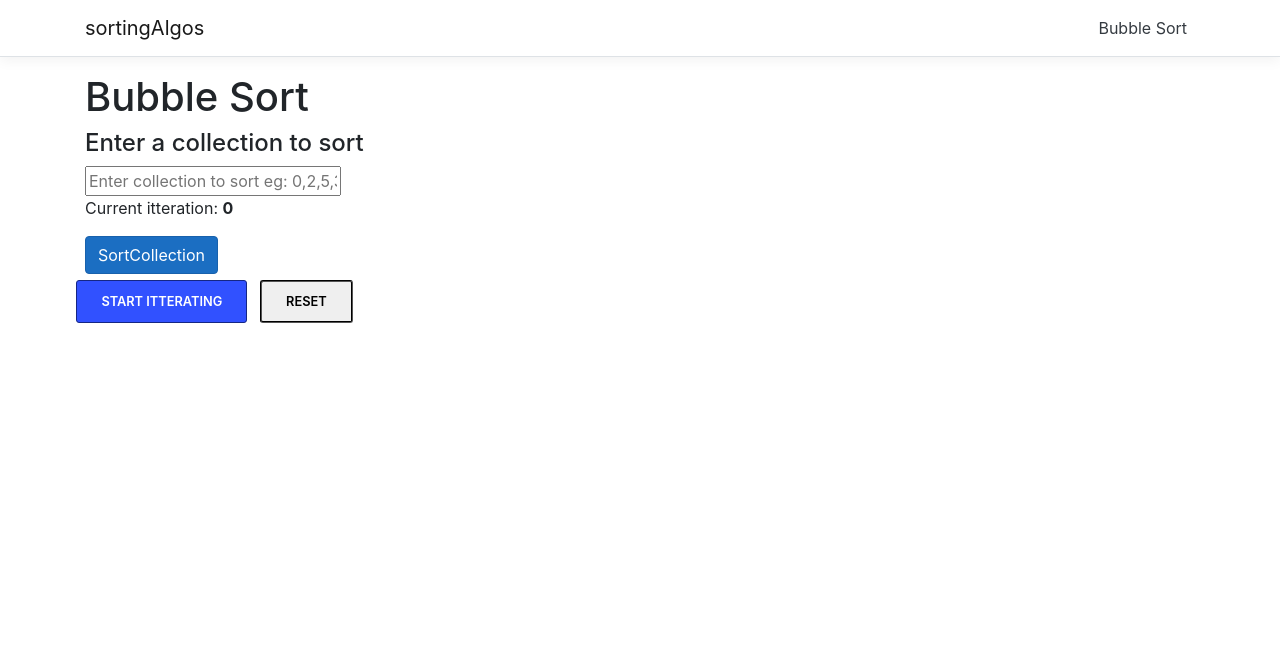
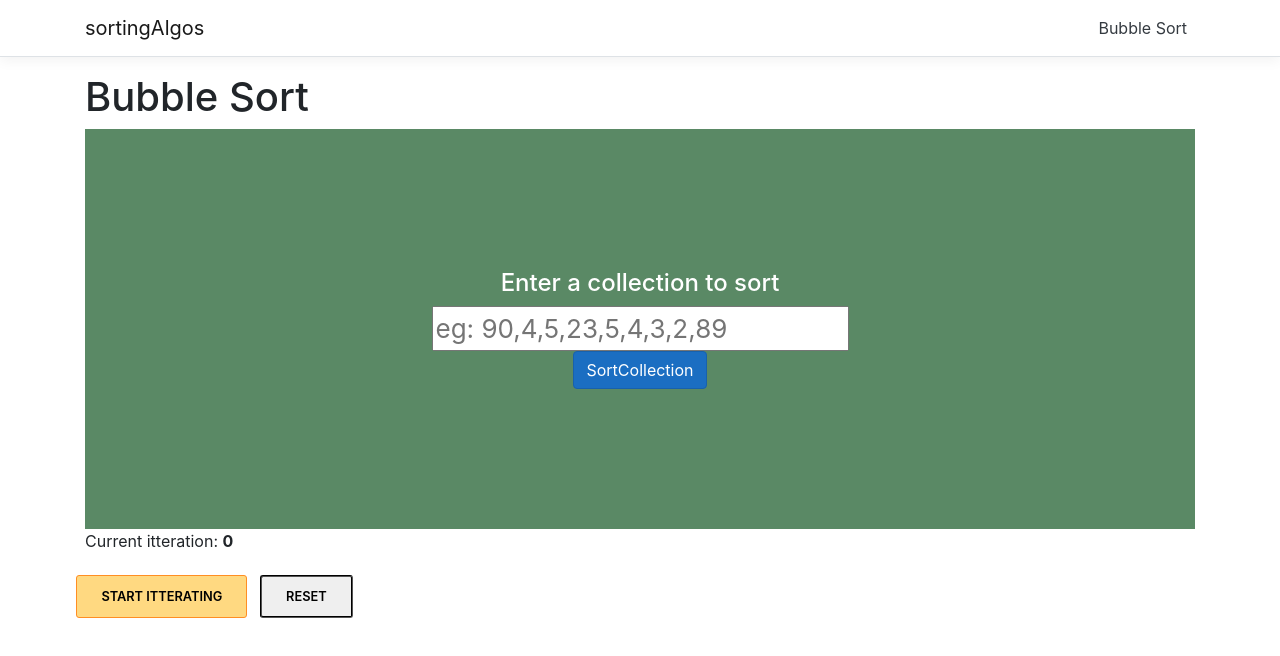
Before and after one commit to GorginZ/sortingAlgos, a React (Create React App) app in the folder ClientApp/: page /bubble-sort in a window 1280 px wide. Shown: the top 656 px of the page. Built offline with nearby package versions, Linux system fonts and the light colour scheme.

Commit message:
diffent colours for bar elements

```diff
--- a/ClientApp/src/components/BubbleSort.jsx
+++ b/ClientApp/src/components/BubbleSort.jsx
@@ -30,7 +30,6 @@ export class BubbleSort extends Component {
       .then((data) => this.setState({ collection: data }));
   };
 
-
   async populateCollection() {
     const response = await fetch("sorter");
     const data = await response.json();
@@ -47,32 +46,29 @@ export class BubbleSort extends Component {
           {(currentItteration) => (
             <>
               <h1>Bubble Sort</h1>
-              <div>
+
+              <Graph
+                className="graphElement"
+                data={this.state.collection[currentItteration]}
+              ></Graph>
+
+              <div className="inputContainer">
                 <h4>Enter a collection to sort</h4>
                 <input
-                  placeholder="Enter collection to sort eg: 0,2,5,3,2,1,3"
+                  className="inputField"
+                  placeholder="eg: 90,4,5,23,5,4,3,2,89"
                   onChange={this.handleChange}
                 ></input>
+                <button
+                  className="btn btn-primary"
+                  onClick={this.getSortedItterationsData}
+                >
+                  SortCollection
+                </button>
               </div>
-              <Graph className="graphElement"
-                data={this.state.collection[currentItteration]}
-              ></Graph>
               <p aria-live="polite">
-                Current itteration:{" "}
-                <strong>{currentItteration}</strong>
+                Current itteration: <strong>{currentItteration}</strong>
               </p>
-              <button
-                className="btn btn-primary"
-                onClick={this.getSortedItterationsData}
-              >
-                SortCollection
-              </button>
-              {/* <button
-                className="btn btn-primary"
-                onClick={this.incrementItteration}
-              >
-                Itterate
-              </button> */}
             </>
           )}
         </TimerContext.Consumer>
--- a/ClientApp/src/custom.css
+++ b/ClientApp/src/custom.css
@@ -1,10 +1,34 @@
 /* Provide sufficient contrast against white background */
 a {
-  color: #0366d6;
+  color: #a65b79;
 }
 
 code {
   color: #E01A76;
+}
+/* .inputField{
+  text-align: center;
+  background-color: #282c34;
+  min-width: 50vh;
+  display: flex;
+  flex-direction: column;
+  align-items: center;
+  justify-content: center;
+  font-size: calc(10px + 2vmin);
+  color: white;
+
+} */
+.inputContainer {
+  text-align: center;
+  background-color: #5a8965;
+  min-height: 50vh;
+  display: flex;
+  flex-direction: column;
+  align-items: center;
+  justify-content: center;
+  font-size: calc(10px + 2vmin);
+  color: white;
+;
 }
 
 .btn-primary {
@@ -32,9 +56,17 @@ code {
   color: white;
 }
 .graphElement {
-  margin: auto;
+  /* margin: auto;
   display: inline-flexbox;
-  color: white;
+  color: white; */
+  text-align: center;
+  background-color: #282c34;
+  min-height: 100vh;
+  display: flex;
+  flex-direction: row;
+  align-items: center;
+  justify-content: center;
+  color: white
 }
 
 .time {
@@ -68,7 +100,7 @@ code {
 }
 
 .button-primary-inactive {
-  background-color: #3151ff;
-  border: 1px solid #152684;
-  color: white;
+  background-color: #ffd981;
+  border: 1px solid #ff8e23;
+  color: rgb(0, 0, 0);
 }
```
